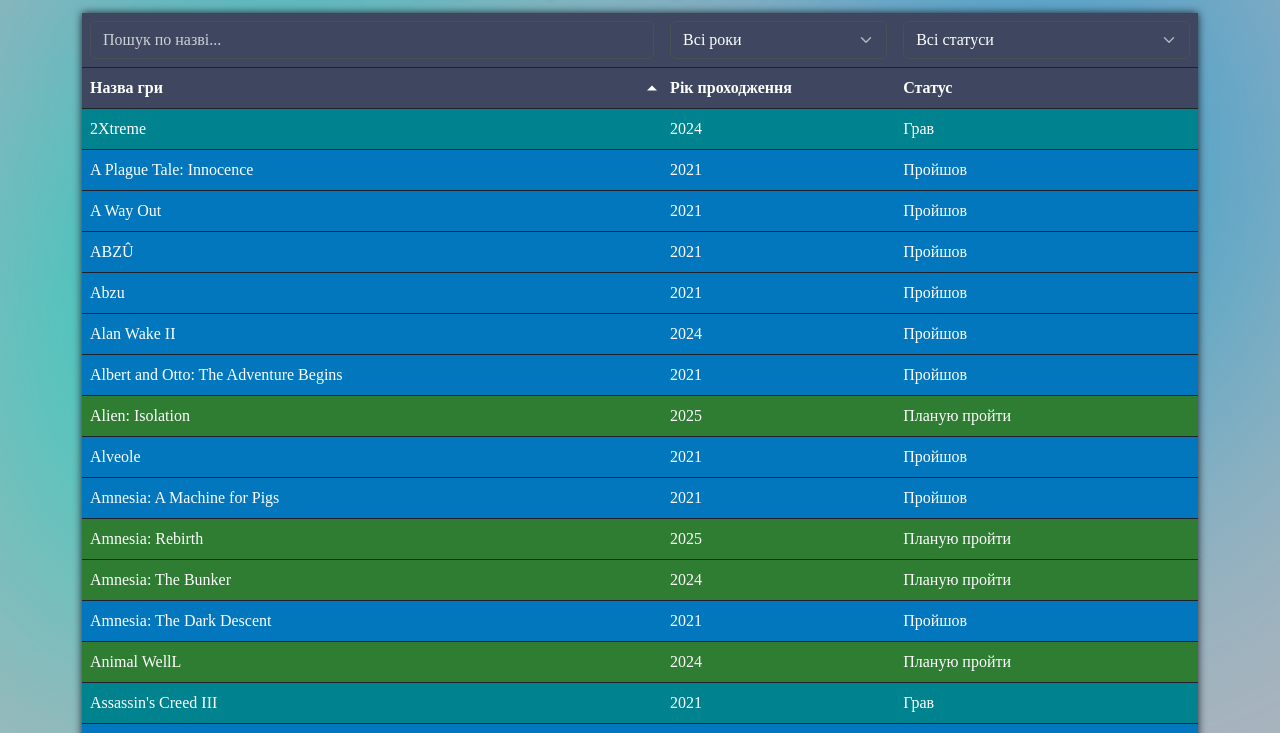
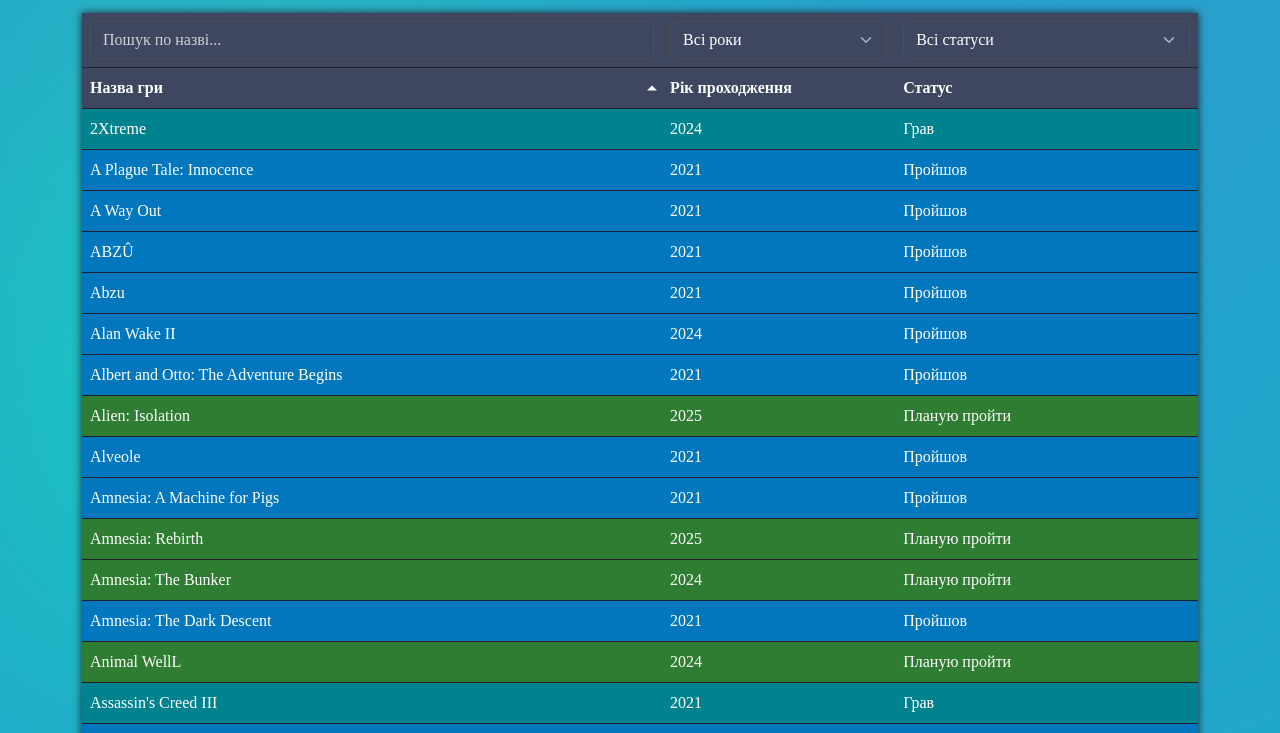
Before and after one commit to publicandstatic/games, a plain HTML site: page index.html in a window 1280 px wide. Shown: the part 143-876 px from the top of the page. Drawn offline with nearby package versions, Linux system fonts and the light colour scheme.

Commit message:
Update app.css

```diff
--- a/css/app.css
+++ b/css/app.css
@@ -2,7 +2,7 @@ body {
     font-family: 'Play';
     color: #F7F619;
     text-rendering: optimizeLegibility;
-    background-color: #adb5bd;
+    background-color: #22A8CB;
 }
 
 #background-сanvas {
```
